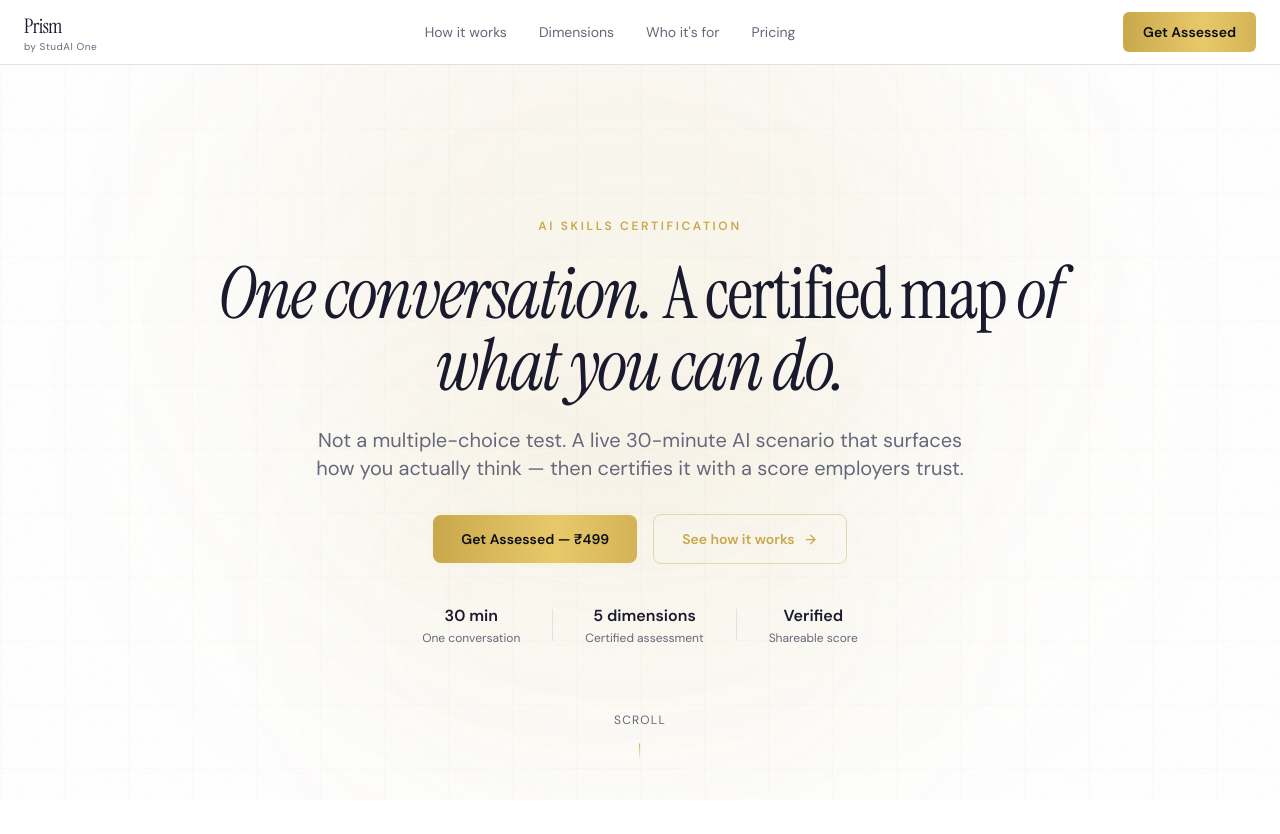
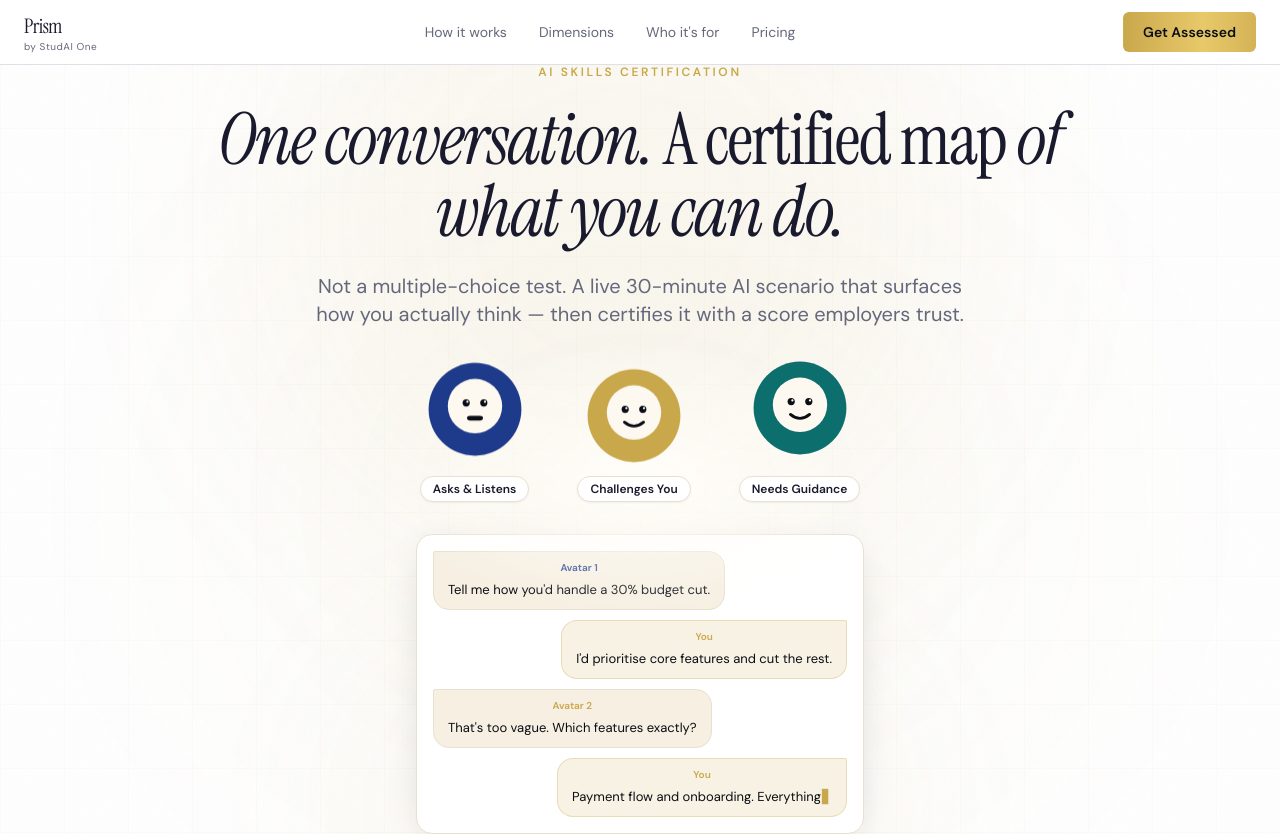
Before and after one commit to studai-ecosystem/studai-prism, a React (Vite) app: page / in a window 1280 px wide. Shown: the top 834 px of the page. Built offline with nearby package versions, Linux system fonts and the light colour scheme.

Commit message:
Add animated SVG avatar characters + chat preview to hero

```diff
--- a/src/components/Hero.jsx
+++ b/src/components/Hero.jsx
@@ -1,6 +1,7 @@
 import { motion } from 'framer-motion'
 import { ArrowRight } from 'lucide-react'
 import { stagger, fadeUp } from '../hooks/motionVariants.js'
+import HeroAvatars from './HeroAvatars.jsx'
 
 const trustStats = [
   { value: '30 min', label: 'One conversation' },
@@ -54,6 +55,11 @@ export default function Hero({ onGetAssessed }) {
           Not a multiple-choice test. A live 30-minute AI scenario that surfaces
           how you actually think — then certifies it with a score employers trust.
         </motion.p>
+
+        {/* Animated avatar characters + chat preview */}
+        <motion.div variants={fadeUp} className="w-full mt-4 mb-2">
+          <HeroAvatars />
+        </motion.div>
 
         {/* CTAs */}
         <motion.div variants={fadeUp} className="flex flex-col sm:flex-row items-center gap-4 mt-2">
--- /dev/null
+++ b/src/components/HeroAvatars.jsx
@@ -0,0 +1,193 @@
+import { useEffect, useState } from 'react'
+
+// ── Hand-built SVG avatar face (no external libraries) ───────────────────────
+function AvatarFace({ bg, talking = false }) {
+  return (
+    <svg viewBox="0 0 120 120" width="96" height="96" className="block" role="img" aria-hidden="true">
+      {/* Background circle */}
+      <circle cx="60" cy="60" r="58" fill={bg} />
+      {/* Head */}
+      <circle cx="60" cy="56" r="34" fill="#FDF8F0" />
+      {/* Eyes */}
+      <circle cx="49" cy="52" r="4.5" fill="#0A0D14" />
+      <circle cx="71" cy="52" r="4.5" fill="#0A0D14" />
+      {/* Eye highlights */}
+      <circle cx="50.5" cy="50.5" r="1.4" fill="#FFFFFF" />
+      <circle cx="72.5" cy="50.5" r="1.4" fill="#FFFFFF" />
+      {/* Mouth — animates open/close when talking */}
+      {talking ? (
+        <rect
+          x="50"
+          y="68"
+          width="20"
+          rx="4"
+          fill="#0A0D14"
+          className="prism-talk-mouth"
+        />
+      ) : (
+        <path
+          d="M48 68 Q60 78 72 68"
+          stroke="#0A0D14"
+          strokeWidth="3.5"
+          strokeLinecap="round"
+          fill="none"
+        />
+      )}
+    </svg>
+  )
+}
+
+const AVATARS = [
+  { id: 1, bg: '#1E3A8A', glow: '#1E3A8A', label: 'Asks & Listens',  float: 'prism-float-1', delay: '0.2s', talking: true },
+  { id: 2, bg: '#C9A84C', glow: '#C9A84C', label: 'Challenges You',  float: 'prism-float-2', delay: '0.4s', talking: false },
+  { id: 3, bg: '#0D6E6E', glow: '#0D6E6E', label: 'Needs Guidance',  float: 'prism-float-3', delay: '0.6s', talking: false },
+]
+
+// ── Auto-playing typewriter chat preview ─────────────────────────────────────
+const SCRIPT = [
+  { side: 'left',  name: 'Avatar 1', color: '#1E3A8A', text: "Tell me how you'd handle a 30% budget cut." },
+  { side: 'right', name: 'You',      color: '#C9A84C', text: "I'd prioritise core features and cut the rest." },
+  { side: 'left',  name: 'Avatar 2', color: '#C9A84C', text: "That's too vague. Which features exactly?" },
+  { side: 'right', name: 'You',      color: '#C9A84C', text: 'Payment flow and onboarding. Everything else waits.' },
+]
+
+function ChatPreview() {
+  const [shown, setShown] = useState([])      // indices of fully-typed messages
+  const [typing, setTyping] = useState(null)  // { idx, text }
+
+  useEffect(() => {
+    let cancelled = false
+    const timers = []
+    const wait = (ms) => new Promise((r) => timers.push(setTimeout(r, ms)))
+
+    async function run() {
+      while (!cancelled) {
+        setShown([])
+        setTyping(null)
+        await wait(500)
+        for (let i = 0; i < SCRIPT.length; i++) {
+          const { text } = SCRIPT[i]
+          for (let c = 1; c <= text.length; c++) {
+            if (cancelled) return
+            setTyping({ idx: i, text: text.slice(0, c) })
+            await wait(26)
+          }
+          if (cancelled) return
+          setShown((prev) => [...prev, i])
+          setTyping(null)
+          await wait(650)
+        }
+        await wait(2000) // pause before restarting the loop
+      }
+    }
+    run()
+    return () => { cancelled = true; timers.forEach(clearTimeout) }
+  }, [])
+
+  const renderBubble = (msg, key, text, isTyping) => (
+    <div key={key} className={`flex ${msg.side === 'right' ? 'justify-end' : 'justify-start'}`}>
+      <div
+        className={`max-w-[78%] px-3.5 py-2 rounded-2xl ${
+          msg.side === 'right'
+            ? 'bg-[#C9A84C]/15 border border-[#C9A84C]/30 rounded-tr-sm'
+            : 'bg-[#F6EFE2] border border-[#E8E0D0] rounded-tl-sm'
+        }`}
+      >
+        <span className="block font-sans text-[10px] font-semibold mb-0.5" style={{ color: msg.color }}>
+          {msg.name}
+        </span>
+        <span className="font-sans text-[13px] text-[#0A0D14] leading-snug">
+          {text}
+          {isTyping && <span className="prism-caret">▋</span>}
+        </span>
+      </div>
+    </div>
+  )
+
+  return (
+    <div className="w-full max-w-md mx-auto bg-white rounded-2xl border border-[#E8E0D0] shadow-[0_10px_40px_-12px_rgba(10,13,20,0.18)] p-4 flex flex-col gap-2.5 min-h-[208px]">
+      {shown.map((i) => renderBubble(SCRIPT[i], `s-${i}`, SCRIPT[i].text, false))}
+      {typing && renderBubble(SCRIPT[typing.idx], `t-${typing.idx}`, typing.text, true)}
+    </div>
+  )
+}
+
+// ── Main showcase: three floating avatars + chat preview ─────────────────────
+export default function HeroAvatars() {
+  return (
+    <div className="relative w-full flex flex-col items-center gap-8">
+      {/* Spotlight radial gradient behind avatars */}
+      <div
+        className="absolute -top-8 left-1/2 -translate-x-1/2 w-[520px] h-[280px] pointer-events-none"
+        style={{ background: 'radial-gradient(ellipse at center, #FFFDF8 0%, rgba(253,248,240,0) 70%)' }}
+        aria-hidden="true"
+      />
+
+      {/* Avatars row */}
+      <div className="relative flex items-start justify-center gap-6 sm:gap-12">
+        {AVATARS.map((a) => (
+          <div
+            key={a.id}
+            className="prism-enter flex flex-col items-center gap-3"
+            style={{ animationDelay: a.delay }}
+          >
+            <div className={`${a.float} group relative cursor-pointer`}>
+              {/* Hover glow */}
+              <div
+                className="absolute inset-0 rounded-full blur-2xl opacity-0 group-hover:opacity-60 transition-opacity duration-300"
+                style={{ background: a.glow }}
+                aria-hidden="true"
+              />
+              {/* Scaling wrapper (hover) */}
+              <div className="relative transition-transform duration-300 group-hover:scale-[1.08]">
+                <AvatarFace bg={a.bg} talking={a.talking} />
+              </div>
+            </div>
+            {/* Name tag */}
+            <span className="bg-white border border-[#E8E0D0] rounded-full px-3 py-1 font-sans text-xs font-semibold text-[#1A1A2E] shadow-sm whitespace-nowrap">
+              {a.label}
+            </span>
+          </div>
+        ))}
+      </div>
+
+      {/* Mini chat preview */}
+      <ChatPreview />
+
+      {/* Scoped animation keyframes — no external animation libraries */}
+      <style>{`
+        @keyframes prismFloat {
+          0%, 100% { transform: translateY(0px); }
+          50%      { transform: translateY(-12px); }
+        }
+        .prism-float-1 { animation: prismFloat 3s   ease-in-out infinite; }
+        .prism-float-2 { animation: prismFloat 3.5s ease-in-out infinite; }
+        .prism-float-3 { animation: prismFloat 4s   ease-in-out infinite; }
+
+        @keyframes prismEnter {
+          from { opacity: 0; transform: translateY(24px); }
+          to   { opacity: 1; transform: translateY(0); }
+        }
+        .prism-enter { opacity: 0; animation: prismEnter 0.6s ease forwards; }
+
+        @keyframes prismTalk {
+          0%, 100% { height: 2px; y: 70px; }
+          50%      { height: 6px; y: 68px; }
+        }
+        .prism-talk-mouth { animation: prismTalk 1.5s ease-in-out infinite; }
+
+        @keyframes prismCaret {
+          0%, 100% { opacity: 1; }
+          50%      { opacity: 0; }
+        }
+        .prism-caret { animation: prismCaret 0.8s step-end infinite; margin-left: 1px; color: #C9A84C; }
+
+        @media (prefers-reduced-motion: reduce) {
+          .prism-float-1, .prism-float-2, .prism-float-3,
+          .prism-enter, .prism-talk-mouth, .prism-caret { animation: none; }
+          .prism-enter { opacity: 1; }
+        }
+      `}</style>
+    </div>
+  )
+}
```
